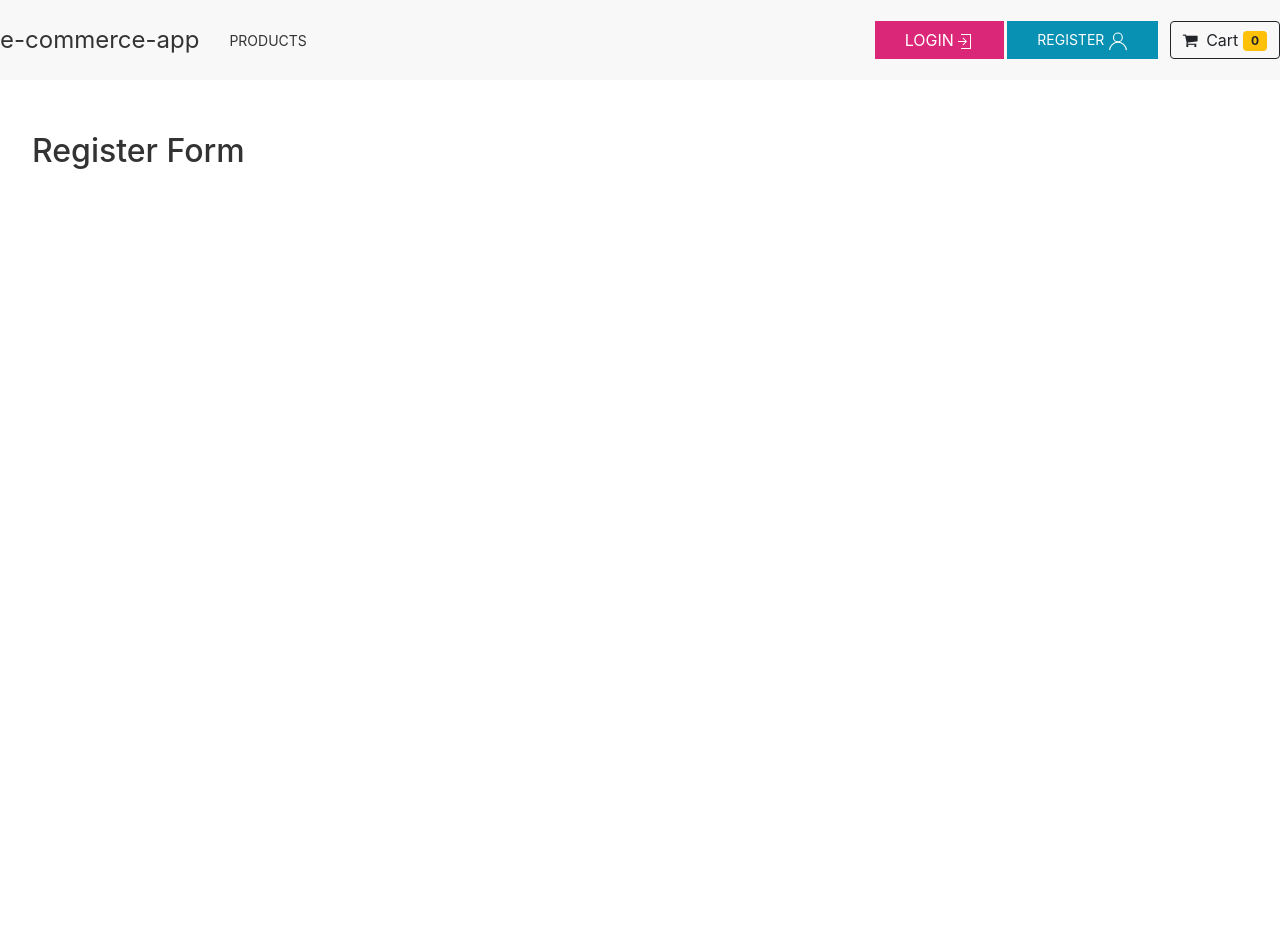
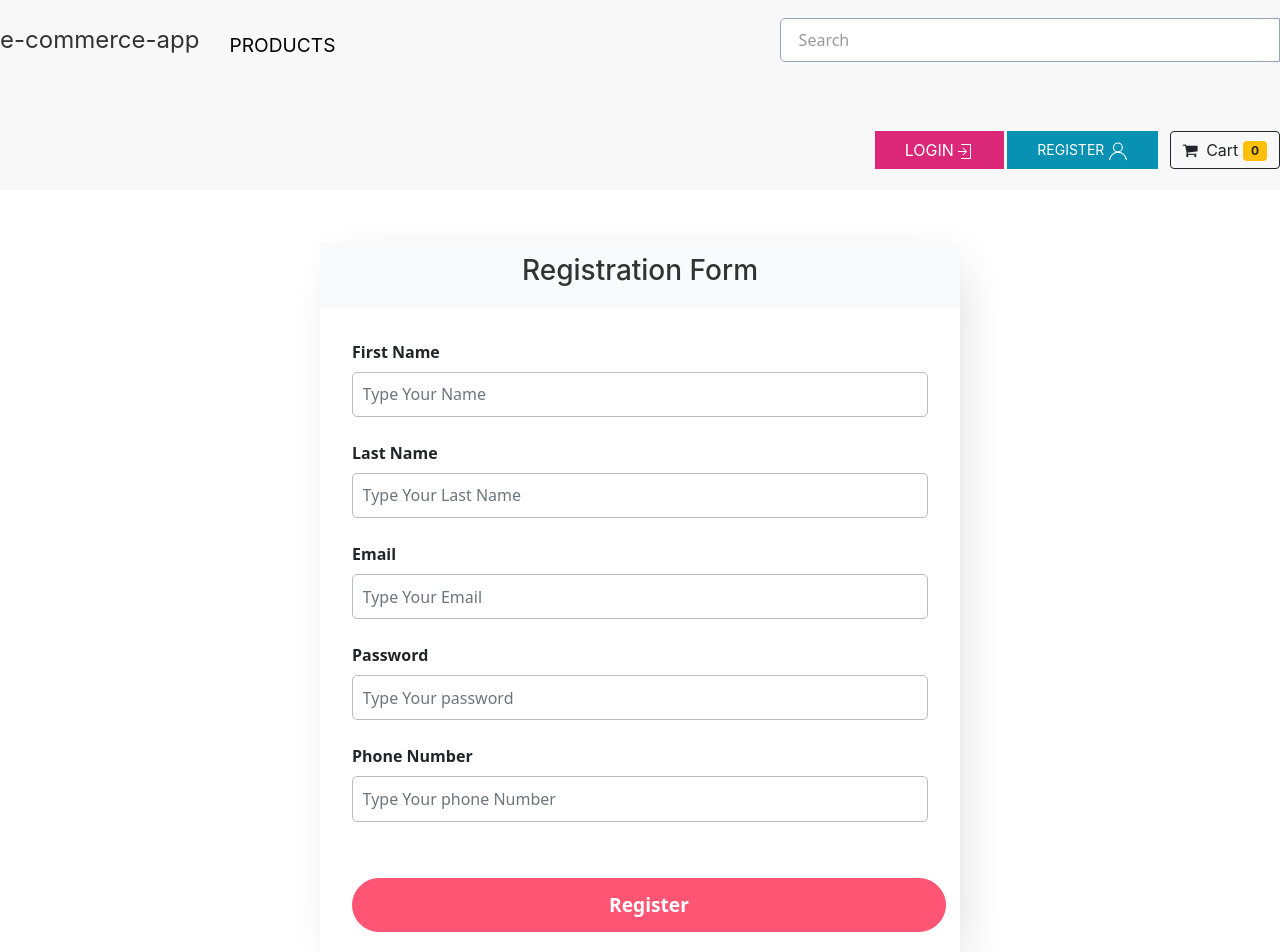
Before and after one commit to SaidShahAhmadi/ecommerce-frontend, a React (Create React App) app: page /register in a window 1280 px wide. Shown: the top 952 px of the page. Before the commit the page ends 800 px from the top, so only its background shows below. Built offline with nearby package versions, Linux system fonts and the light colour scheme.

Commit message:
Define components for UserRegistration and Login

```diff
--- a/src/components/Header/LoginForm.jsx
+++ b/src/components/Header/LoginForm.jsx
@@ -3,7 +3,50 @@ import React from "react";
 function LoginForm() {
   return (
     <div>
-      <h2>login Form</h2>
+      <div class="card" id="registration_form">
+        <div
+          className="card-header"
+          style={{
+            textAlign: "center",
+            padding: 12,
+            backgroundColor: "#f9fafb",
+            border: "none",
+          }}
+        >
+          <h3>Login</h3>
+        </div>
+        <div class="card-body">
+          <div class="mb-4">
+            <label for="email" class="form-label">
+              Email
+            </label>
+            <input
+              type="email"
+              class="form-control"
+              id="email"
+              placeholder="Type Your Email"
+            />
+          </div>
+
+          <div class="mb-4">
+            <label for="password" class="form-label">
+              Password
+            </label>
+            <input
+              type="password"
+              class="form-control"
+              id="password"
+              placeholder="Type Your password "
+            />
+          </div>
+
+          <div>
+            <button type="submit" className="button">
+              Register
+            </button>
+          </div>
+        </div>
+      </div>
     </div>
   );
 }
--- a/src/components/Header/NavBar.jsx
+++ b/src/components/Header/NavBar.jsx
@@ -14,9 +14,21 @@ function NavBar() {
 
           <ul className="uk-navbar-nav ">
             <li className="navProd uk-active">
-              <NavLink to="/productslist">Products</NavLink>
+              <NavLink id="product" to="/productslist">
+                Products
+              </NavLink>
             </li>
           </ul>
+          <div class="uk-navbar-right">
+            <form action="javascript:void(0)">
+              <input
+                id="search"
+                class="uk-input uk-form-width-large"
+                type="text"
+                placeholder="Search"
+              />
+            </form>
+          </div>
 
           <div className="uk-navbar-right">
             <div className="uk-navbar-item">
--- a/src/components/Header/RegisterForm.jsx
+++ b/src/components/Header/RegisterForm.jsx
@@ -3,7 +3,83 @@ import React from "react";
 function RegisterForm() {
   return (
     <div>
-      <h2>Register Form</h2>
+      <div class="card" id="registration_form">
+        <div
+          className="card-header"
+          style={{
+            textAlign: "center",
+            padding: 12,
+            backgroundColor: "#f9fafb",
+            border: "none",
+          }}
+        >
+          <h3>Registration Form</h3>
+        </div>
+        <div class="card-body">
+          <div class="mb-4">
+            <label for="FirstName" class="form-label">
+              First Name
+            </label>
+            <input
+              type="text"
+              class="form-control"
+              id="FirstName"
+              placeholder="Type Your Name "
+            />
+          </div>
+          <div class="mb-4">
+            <label for="LastName" class="form-label">
+              Last Name
+            </label>
+            <input
+              type="text"
+              class="form-control"
+              id="LastName"
+              placeholder="Type Your Last Name "
+            />
+          </div>
+          <div class="mb-4">
+            <label for="email" class="form-label">
+              Email
+            </label>
+            <input
+              type="email"
+              class="form-control"
+              id="email"
+              placeholder="Type Your Email"
+            />
+          </div>
+          <div class="mb-4">
+            <label for="password" class="form-label">
+              Password
+            </label>
+            <input
+              type="password"
+              class="form-control"
+              id="password"
+              placeholder="Type Your password "
+            />
+          </div>
+
+          <div class="mb-4">
+            <label for="phoneNumber" class="form-label">
+              Phone Number
+            </label>
+            <input
+              type="tel"
+              class="form-control"
+              id="phoneNumber"
+              placeholder="Type Your phone Number "
+            />
+          </div>
+
+          <div>
+            <button type="submit" className="button">
+              Register
+            </button>
+          </div>
+        </div>
+      </div>
     </div>
   );
 }
--- a/src/index.css
+++ b/src/index.css
@@ -5,7 +5,7 @@ body {
     sans-serif;
   -webkit-font-smoothing: antialiased;
   -moz-osx-font-smoothing: grayscale;
-  background-color: #ebebeb;
+  background-color: #f9fafb;
 }
 
 code {
@@ -55,11 +55,17 @@ a:hover {
   padding: 3rem;
 }
 
+.card {
+  background-color: white;
+  box-shadow: 10px 10px 49px -17px rgba(23, 23, 23, 0.2);
+}
 .card-body {
   display: flex;
   flex-direction: column;
   justify-content: flex-end;
-  /* border: 1px solid red; */
+}
+.uk-navbar-container {
+  background: #f1f5f9;
 }
 
 .navlinke-button-secondary {
@@ -74,56 +80,57 @@ a:hover {
   background-color: #0891b2;
   color: white;
 }
-/* cardbutton */
-/* Generic Styles */
 
-/* * {
-  box-sizing: border-box;
+#product {
+  font-size: 1.2rem;
+  color: black;
+  padding-top: 11px;
 }
 
-h3,
-p {
-  margin: 0;
+#search {
+  padding: 1.3rem 1.1rem;
+  border-top-left-radius: 5px;
+  border-bottom-left-radius: 5px;
+  border: solid 1px #94a3b8;
 }
 
-.cart {
-  margin: 2rem auto;
-  max-width: 500px;
-  background-color: white;
+#registration_form {
+  max-width: 40rem;
+  margin: auto;
+  /* border: solid 1px #ddd; */
+  border: none;
+}
+
+#registration_form .card-body {
   padding: 2rem;
 }
 
-.cart img {
-  width: 4.8rem;
-  height: 4.8rem;
-  object-fit: cover;
+#registration_form input {
+  padding: 0.6rem;
+  border: solid 1px #bbb;
+  border-radius: 5px;
+  width: 100%;
+  resize: none;
+  color: #333;
 }
 
-.desc span {
-  color: #777;
-  font-size: 0.8rem;
+#registration_form input:hover {
+  border: 2px solid #0891b2;
 }
 
-.cart input {
-  margin-top: 0.2rem;
-  padding: 4px 8px;
-  border: solid 1px #999;
-}
-
-.price {
-  font-size: 1.2rem;
+#registration_form label {
   font-weight: bold;
 }
 
-/* Generic Styles End */
-
-/* .cart {
-  display: grid;
-  grid-template-columns: repeat(4, auto);
-  gap: 2rem 1rem;
-  justify-content: space-between;
+#registration_form button {
+  border: none;
+  padding: 0.75rem 16rem;
+  margin-top: 2rem;
+  border: 1px solid #ff5574;
+  border-radius: 30px;
+  background-color: #ff5574;
+  color: #ffffff;
+  font-weight: 600;
+  font-size: 1.2rem;
+  cursor: pointer;
 }
-
-.price {
-  text-align: right;
-} */
--- a/src/index.js
+++ b/src/index.js
@@ -10,7 +10,6 @@ import "font-awesome/css/font-awesome.css";
 import "bootstrap/dist/css/bootstrap.min.css";
 import { Provider } from "react-redux";
 import store from "./redux/store";
-import axios from "axios";
 
 ReactDOM.render(
   <BrowserRouter>
```
